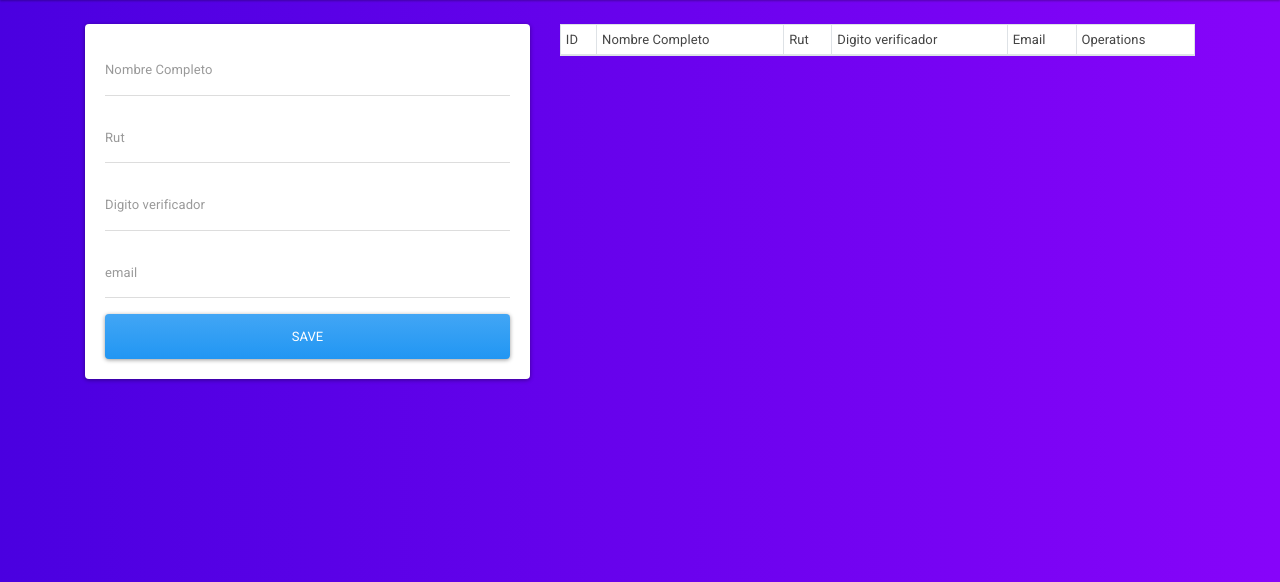
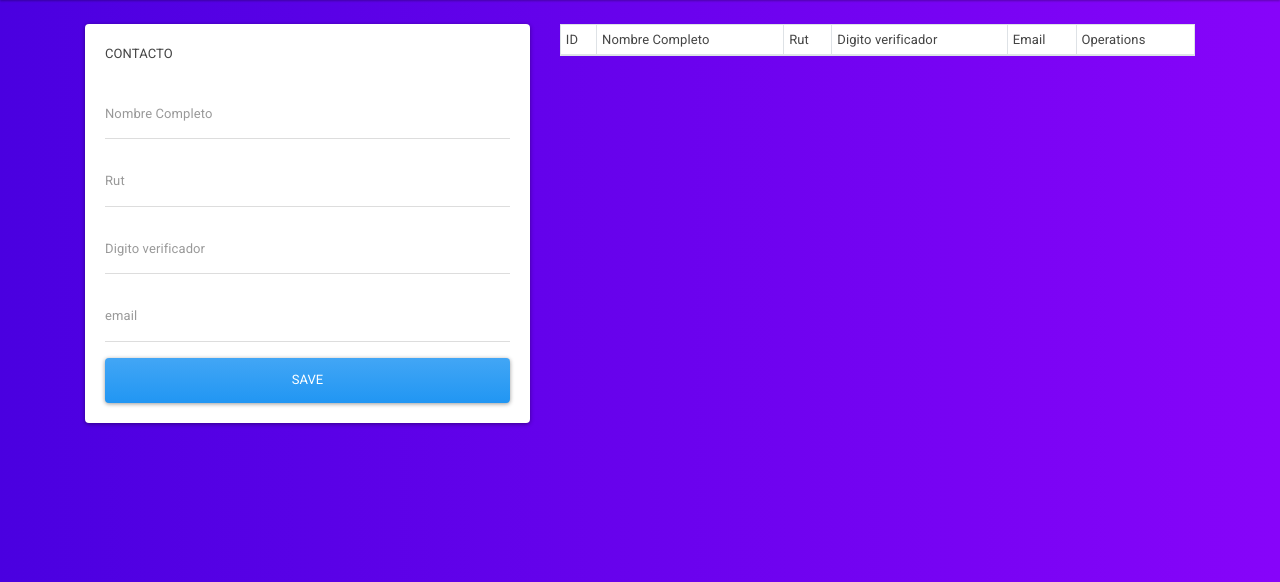
Before and after one commit to RodrigooDS/Testing, a Flask app: page / in a window 1280 px wide. Shown: the part 79-661 px from the top of the page. Run offline with Flask 2, Linux system fonts and the light colour scheme; data that the repository does not hold is empty; some libraries are stand-ins or nearby versions.

Commit message:
Update index.html

```diff
--- a/templates/index.html
+++ b/templates/index.html
@@ -17,6 +17,9 @@
       {% endwith %}
       <div class="card card-body">
         <form action="{{url_for('add_contact')}}" method="POST">
+          <div class="form-group">
+            <label for="Name">CONTACTO</label>
+          </div>
           <div class="form-group">
             <input type="text" class="form-control" name="nombre" placeholder="Nombre Completo">
           </div>
```
